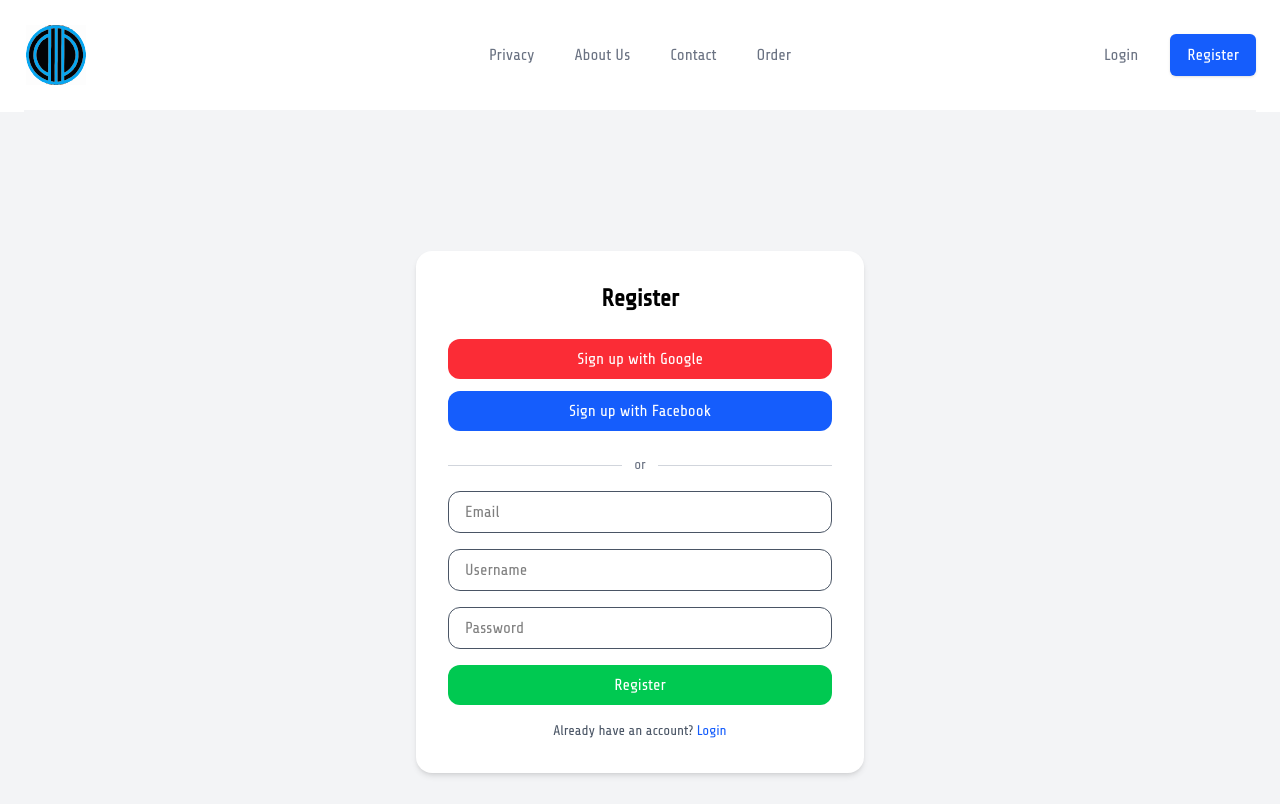
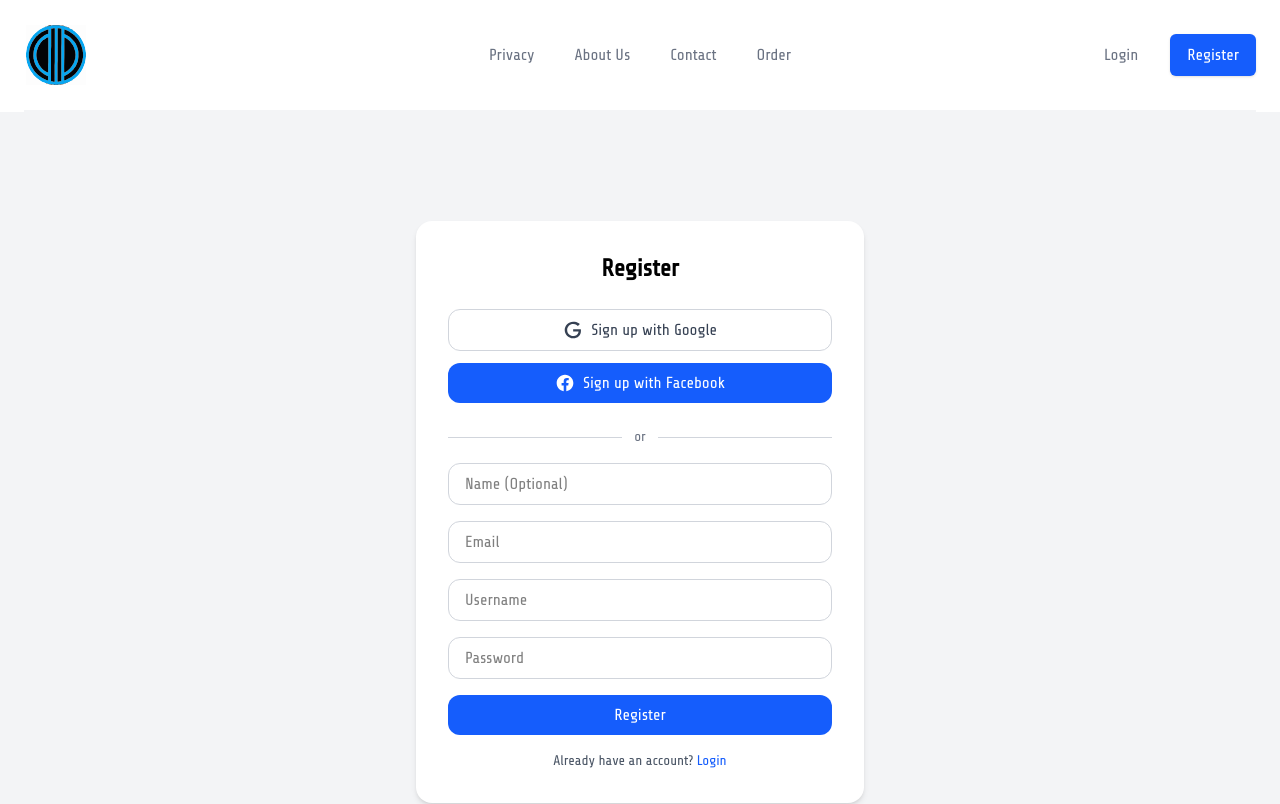
Before and after one commit to titan3755/photobytes-blog, a Next.js app: page /register in a window 1280 px wide. Shown: the top 804 px of the page. Built offline with nearby package versions, Linux system fonts and the light colour scheme; no server answers.

Commit message:
fixed a contact page bug

```diff
--- a/app/api/register/route.ts
+++ b/app/api/register/route.ts
@@ -10,38 +10,54 @@ import bcrypt from 'bcrypt';
 export async function POST(request: Request) {
   try {
     const body = await request.json();
+    // Destructure name (it might be undefined if not sent)
     const { email, username, password, name } = body;
+
+    // Only email, username, and password are strictly required from input
     if (!email || !username || !password) {
       return new NextResponse('Missing email, username, or password', {
         status: 400,
       });
     }
+
     const existingUser = await prisma.user.findFirst({
       where: {
         OR: [{ email: email }, { username: username }],
       },
     });
+
     if (existingUser) {
       if (existingUser.email === email) {
         return new NextResponse('User with this email already exists', {
           status: 409,
         });
       }
+      // If not email, it must be username
       return new NextResponse('User with this username already exists', {
         status: 409,
       });
     }
+
     const hashedPassword = await bcrypt.hash(password, 10);
+
+    // --- Start: Logic for Name Fallback ---
+    // Use the provided name if it's not empty, otherwise use the username
+    const finalName = name && name.trim().length > 0 ? name.trim() : username;
+    // --- End: Logic for Name Fallback ---
+
     const user = await prisma.user.create({
       data: {
         email,
         username,
-        name,
+        name: finalName, // Use the finalName determined above
         password: hashedPassword,
+        // Role defaults to USER via schema
       },
     });
 
+    // Don't send the password back
     const { password: _, ...userWithoutPassword } = user;
+
     return NextResponse.json(userWithoutPassword, { status: 201 });
   } catch (error) {
     console.error('REGISTRATION_ERROR', error);
--- a/app/register/page.tsx
+++ b/app/register/page.tsx
@@ -1,36 +1,56 @@
-"use client";
+'use client';
 
-import { useState } from "react";
-import { signIn } from "next-auth/react";
-import { useRouter } from "next/navigation";
-import Link from "next/link";
+import { useState } from 'react';
+import { signIn } from 'next-auth/react';
+import { useRouter } from 'next/navigation';
+import Link from 'next/link';
+
+// You can use simple SVG icons for the buttons
+const GoogleIcon = () => (
+  <svg className="w-5 h-5" viewBox="0 0 24 24">
+    <path
+      fill="currentColor"
+      d="M21.35,11.1H12.18V13.83H18.69C18.36,17.64 15.19,19.27 12.19,19.27C8.36,19.27 5,16.25 5,12C5,7.9 8.2,4.73 12.19,4.73C15.59,4.73 17.9,7.1 17.9,7.1L20.27,4.73C20.27,4.73 17.64,2 12.19,2C6.42,2 2.03,6.8 2.03,12C2.03,17.05 6.16,22 12.19,22C17.6,22 21.54,18.33 21.54,12.81C21.54,11.73 21.35,11.1 21.35,11.1V11.1Z"
+    />
+  </svg>
+);
+
+const FacebookIcon = () => (
+  <svg className="w-5 h-5" fill="currentColor" viewBox="0 0 24 24">
+    <path d="M22 12c0-5.523-4.477-10-10-10S2 6.477 2 12c0 4.991 3.657 9.128 8.438 9.878v-6.987h-2.54V12h2.54V9.797c0-2.506 1.492-3.89 3.777-3.89 1.094 0 2.238.195 2.238.195v2.46h-1.26c-1.243 0-1.63.771-1.63 1.562V12h2.773l-.443 2.89h-2.33v6.988C18.343 21.128 22 16.991 22 12z" />
+  </svg>
+);
+
 
 export default function Register() {
-  const [email, setEmail] = useState("");
-  const [username, setUsername] = useState("");
-  const [password, setPassword] = useState("");
-  const [error, setError] = useState("");
+  const [name, setName] = useState(''); // <-- Add state for name
+  const [email, setEmail] = useState('');
+  const [username, setUsername] = useState('');
+  const [password, setPassword] = useState('');
+  const [error, setError] = useState('');
   const [isLoading, setIsLoading] = useState(false);
   const router = useRouter();
 
   const handleSubmit = async (e: React.FormEvent) => {
     e.preventDefault();
-    setError("");
+    setError('');
 
+    // Name is optional, but email, username, password are required
     if (!email || !username || !password) {
-      setError("Please fill in all fields.");
+      setError('Please fill in Email, Username, and Password.');
       return;
     }
 
     setIsLoading(true);
 
     try {
-      const res = await fetch("/api/register", {
-        method: "POST",
+      const res = await fetch('/api/register', {
+        method: 'POST',
         headers: {
-          "Content-Type": "application/json",
+          'Content-Type': 'application/json',
         },
         body: JSON.stringify({
+          name: name.trim() || undefined, // Send name (trimmed) or undefined if empty
           email,
           username,
           password,
@@ -38,26 +58,27 @@ export default function Register() {
       });
 
       if (res.ok) {
-        router.push("/login");
+        router.push('/login?registered=true'); // Redirect to login, maybe add a success message indicator
       } else {
         const data = await res.json();
-        setError(data.message || "Registration failed. Please try again.");
+        setError(data.message || 'Registration failed. Please try again.');
       }
     } catch (error: any) {
-      setError("An unexpected error occurred. Please try again.");
-      console.error("Registration failed:", error);
+      setError('An unexpected error occurred. Please try again.');
+      console.error('Registration failed:', error);
     } finally {
       setIsLoading(false);
     }
   };
 
-  const handleSocialLogin = (provider: "google" | "facebook") => {
+  const handleSocialLogin = (provider: 'google' | 'facebook') => {
     setIsLoading(true);
-    signIn(provider, { callbackUrl: "/" });
+    // Redirect to dashboard after social sign-up
+    signIn(provider, { callbackUrl: '/dashboard' });
   };
 
   return (
-    <div className="min-h-screen min-w-screen flex items-center justify-center bg-gray-100">
+    <div className="min-h-screen min-w-screen flex items-center justify-center bg-gray-100 py-12 px-4 sm:px-6 lg:px-8">
       <div className="w-full max-w-md bg-white p-8 rounded-2xl shadow-md">
         <h1 className="text-2xl text-black font-bold text-center mb-6">
           Register
@@ -68,18 +89,20 @@ export default function Register() {
         {/* Social Sign-ups */}
         <div className="space-y-3 mb-6">
           <button
-            onClick={() => handleSocialLogin("google")}
+            onClick={() => handleSocialLogin('google')}
             disabled={isLoading}
-            className="w-full flex items-center justify-center gap-2 px-4 py-2 bg-red-500 text-white rounded-xl hover:bg-red-600 transition-colors disabled:bg-red-300 disabled:cursor-not-allowed"
+            className="w-full flex items-center justify-center gap-2 px-4 py-2 border border-gray-300 text-gray-700 bg-white rounded-xl hover:bg-gray-50 transition-colors disabled:opacity-50 disabled:cursor-not-allowed"
           >
-            {isLoading ? "Loading..." : "Sign up with Google"}
+             <GoogleIcon />
+            {isLoading ? 'Loading...' : 'Sign up with Google'}
           </button>
           <button
-            onClick={() => handleSocialLogin("facebook")}
+            onClick={() => handleSocialLogin('facebook')}
             disabled={isLoading}
-            className="w-full flex items-center justify-center gap-2 px-4 py-2 bg-blue-600 text-white rounded-xl hover:bg-blue-700 transition-colors disabled:bg-blue-300 disabled:cursor-not-allowed"
+            className="w-full flex items-center justify-center gap-2 px-4 py-2 bg-blue-600 text-white rounded-xl hover:bg-blue-700 transition-colors disabled:opacity-50 disabled:cursor-not-allowed"
           >
-            {isLoading ? "Loading..." : "Sign up with Facebook"}
+            <FacebookIcon />
+            {isLoading ? 'Loading...' : 'Sign up with Facebook'}
           </button>
         </div>
 
@@ -91,6 +114,15 @@ export default function Register() {
 
         {/* Credentials Form */}
         <form onSubmit={handleSubmit} className="space-y-4">
+          {/* Added Name Field (Optional) */}
+          <input
+            type="text"
+            placeholder="Name (Optional)"
+            value={name}
+            onChange={(e) => setName(e.target.value)}
+            disabled={isLoading}
+            className="w-full px-4 py-2 text-black border border-gray-300 rounded-xl focus:outline-none focus:ring-2 focus:ring-blue-500 disabled:bg-gray-100" // Updated border color
+          />
           <input
             type="email"
             placeholder="Email"
@@ -98,7 +130,7 @@ export default function Register() {
             onChange={(e) => setEmail(e.target.value)}
             required
             disabled={isLoading}
-            className="w-full px-4 py-2 text-black border border-gray-600 rounded-xl focus:outline-none focus:ring-2 focus:ring-blue-500 disabled:bg-gray-100"
+            className="w-full px-4 py-2 text-black border border-gray-300 rounded-xl focus:outline-none focus:ring-2 focus:ring-blue-500 disabled:bg-gray-100" // Updated border color
           />
           <input
             type="text"
@@ -107,7 +139,7 @@ export default function Register() {
             onChange={(e) => setUsername(e.target.value)}
             required
             disabled={isLoading}
-            className="w-full px-4 py-2 text-black border border-gray-600 rounded-xl focus:outline-none focus:ring-2 focus:ring-blue-500 disabled:bg-gray-100"
+            className="w-full px-4 py-2 text-black border border-gray-300 rounded-xl focus:outline-none focus:ring-2 focus:ring-blue-500 disabled:bg-gray-100" // Updated border color
           />
           <input
             type="password"
@@ -116,22 +148,22 @@ export default function Register() {
             onChange={(e) => setPassword(e.target.value)}
             required
             disabled={isLoading}
-            className="w-full px-4 py-2 text-black border border-gray-600 rounded-xl focus:outline-none focus:ring-2 focus:ring-blue-500 disabled:bg-gray-100"
+            className="w-full px-4 py-2 text-black border border-gray-300 rounded-xl focus:outline-none focus:ring-2 focus:ring-blue-500 disabled:bg-gray-100" // Updated border color
           />
           <button
             type="submit"
             disabled={isLoading}
-            className="w-full bg-green-500 text-white py-2 rounded-xl hover:bg-green-600 transition-colors disabled:bg-green-300 disabled:cursor-not-allowed"
+            className="w-full bg-blue-600 text-white py-2 rounded-xl hover:bg-blue-700 transition-colors disabled:bg-blue-300 disabled:cursor-not-allowed" // Changed to blue
           >
-            {isLoading ? "Registering..." : "Register"}
+            {isLoading ? 'Registering...' : 'Register'}
           </button>
         </form>
         <p className="text-center text-sm text-gray-600 mt-4">
-          Already have an account?{" "}
+          Already have an account?{' '}
           <Link
             href="/login"
             className={`font-medium text-blue-600 hover:underline ${
-              isLoading ? "pointer-events-none" : ""
+              isLoading ? 'pointer-events-none' : ''
             }`}
           >
             Login
--- a/next-auth.d.ts
+++ b/next-auth.d.ts
@@ -3,21 +3,15 @@ import NextAuth, { type DefaultSession, type User } from 'next-auth';
 import { JWT } from 'next-auth/jwt';
 
 declare module 'next-auth' {
-  /**
-   * Returned by `useSession`, `getSession` and received as a prop on the `SessionProvider` React Context
-   */
   interface Session {
     user: {
-      /** The user's role. */
       role: Role;
-      /** The user's username. */
       username: string | null;
-      /** The user's ID. */
       id: string;
+      // name, email, image are part of DefaultSession
     } & DefaultSession['user'];
   }
 
-  // Also augment the User type
   interface User {
     role: Role;
     username: string | null;
@@ -25,13 +19,12 @@ declare module 'next-auth' {
 }
 
 declare module 'next-auth/jwt' {
-  /** Returned by the `jwt` callback and `getToken` */
   interface JWT {
-    /** The user's role */
     role: Role;
-    /** The user's username */
     username: string | null;
-    /** The user's ID */
     id: string;
+    name?: string | null; // Make sure name is here
+    email?: string | null;
+    // picture corresponds to image
   }
 }
```
Also changed, not shown: auth.ts (+27 -41 lines).
